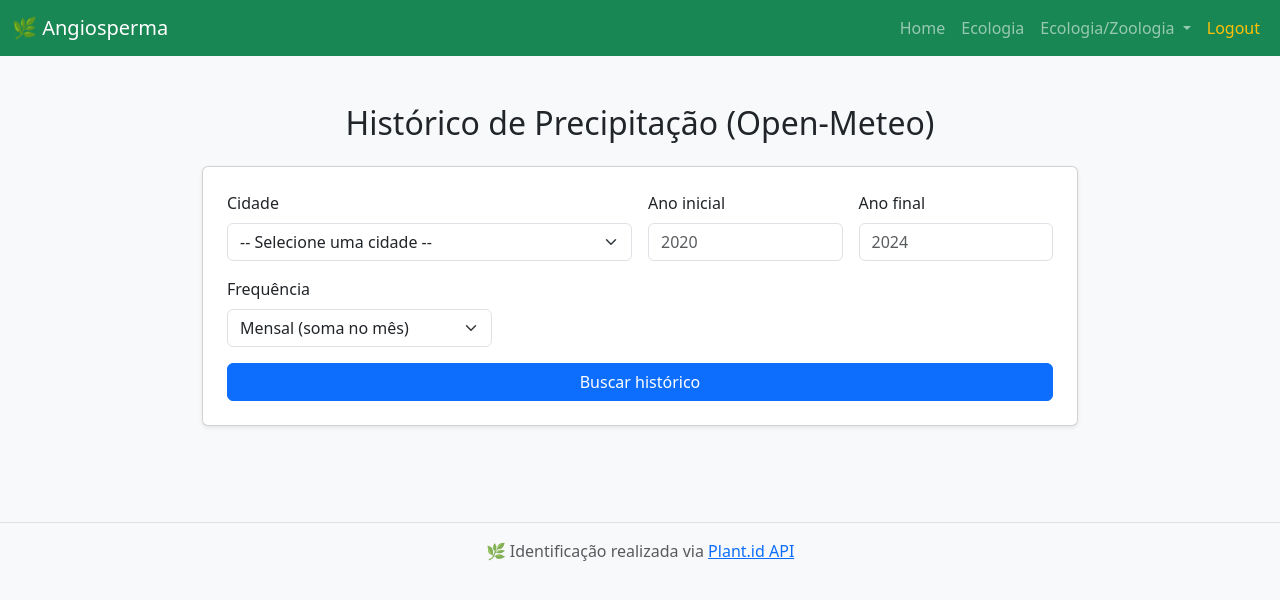
After one commit to Jonatttttttan/Plant_Identifier_V2Ecologia-Epidemiologia, a Flask app: template app/templates/chuva_intervalo.html in a window 1280 px wide. The commit adds this page. Shown: the top 600 px of the page. Run offline with Flask 3, Linux system fonts and the light colour scheme; the template is opened without the code that fills it, so the values that code supplies are empty; the visitor is signed in with stand-in values (Sample User, id 1).

Commit message:
Gráficos de precipitação

```diff
--- /dev/null
+++ b/app/templates/chuva_intervalo.html
@@ -0,0 +1,130 @@
+{% extends "base.html" %}
+
+{% block content %}
+<div class="container py-4" style="max-width: 900px;">
+
+  <h2 class="text-center mb-4">Histórico de Precipitação (Open-Meteo)</h2>
+
+  <form method="POST" class="card p-4 shadow-sm mb-4">
+    <div class="row g-3">
+      <div class="col-md-6">
+        <label class="form-label">Cidade</label>
+        <select name="cidade" class="form-select" required>
+          <option value="">-- Selecione uma cidade --</option>
+          {% for nome, coords in cidades.items() %}
+            <option value="{{ nome }}" {% if cidade_selecionada == nome %}selected{% endif %}>
+              {{ nome }}
+            </option>
+          {% endfor %}
+        </select>
+      </div>
+
+      <div class="col-md-3">
+        <label class="form-label">Ano inicial</label>
+        <input
+          type="number"
+          name="ano_inicio"
+          class="form-control"
+          placeholder="2020"
+          value="{{ ano_inicio or '' }}"
+          min="1950"
+          max="2100"
+          required
+        >
+      </div>
+
+      <div class="col-md-3">
+        <label class="form-label">Ano final</label>
+        <input
+          type="number"
+          name="ano_fim"
+          class="form-control"
+          placeholder="2024"
+          value="{{ ano_fim or '' }}"
+          min="1950"
+          max="2100"
+          required
+        >
+      </div>
+
+      <div class="col-md-4">
+        <label class="form-label">Frequência</label>
+        <select name="frequencia" class="form-select">
+          <option value="mensal" {{ 'selected' if frequencia == 'mensal' }}>Mensal (soma no mês)</option>
+          <option value="semanal" {{ 'selected' if frequencia == 'semanal' }}>Semanal (soma na semana)</option>
+        </select>
+      </div>
+    </div>
+
+    <button class="btn btn-primary w-100 mt-3">Buscar histórico</button>
+  </form>
+
+  {% if erro %}
+    <div class="alert alert-danger">{{ erro }}</div>
+  {% endif %}
+
+  {% if dados_por_ano %}
+    <p class="text-muted">
+      Precipitação acumulada (mm) por {{ 'mês' if frequencia == 'mensal' else 'semana' }}.
+    </p>
+
+    {% for ano, serie in dados_por_ano|dictsort %}
+      <div class="card shadow-sm mb-4">
+        <div class="card-body">
+          <h5 class="card-title mb-3">
+            Precipitação acumulada – {{ ano }}
+          </h5>
+          <canvas id="chart-chuva-{{ ano }}" height="120"></canvas>
+        </div>
+      </div>
+    {% endfor %}
+  {% endif %}
+
+</div>
+
+{% if dados_por_ano %}
+  <script src="https://cdn.jsdelivr.net/npm/chart.js"></script>
+  <script>
+    const dadosPorAnoChuva = {{ dados_por_ano|tojson }};
+    const frequencia = "{{ frequencia }}";
+
+    Object.keys(dadosPorAnoChuva).forEach(ano => {
+      const serie = dadosPorAnoChuva[ano];
+      const indices = serie.indices;       // mês ou semana
+      const chuvaMm = serie.chuva_mm;      // mm acumulados
+
+      const ctx = document.getElementById('chart-chuva-' + ano);
+      if (!ctx) return;
+
+      new Chart(ctx, {
+        type: 'bar',
+        data: {
+          labels: indices,
+          datasets: [{
+            label: `Precipitação (${frequencia}) - ${ano}`,
+            data: chuvaMm
+          }]
+        },
+        options: {
+          responsive: true,
+          scales: {
+            x: {
+              title: {
+                display: true,
+                text: frequencia === 'semanal' ? 'Semana' : 'Mês'
+              }
+            },
+            y: {
+              title: {
+                display: true,
+                text: 'Precipitação (mm)'
+              },
+              beginAtZero: true
+            }
+          }
+        }
+      });
+    });
+  </script>
+{% endif %}
+{% endblock %}
--- a/app/templates/ecologia_home.html
+++ b/app/templates/ecologia_home.html
@@ -29,5 +29,8 @@
 <div>
     <a class="navbar-brand" href="{{ url_for('main.dengue_sjc') }}">🌿 Verificar Dengue em SJC</a>
 </div>
+<div>
+    <a class="navbar-brand" href="{{ url_for('main.chuva_intervalo') }}">🌿 Verificar precipitação</a>
+</div>
 
 {% endblock %}
```
Also changed, not shown: app/main/routes.py (+72 -0 lines), app/services/clima_service.py (added, +69 -0 lines).
